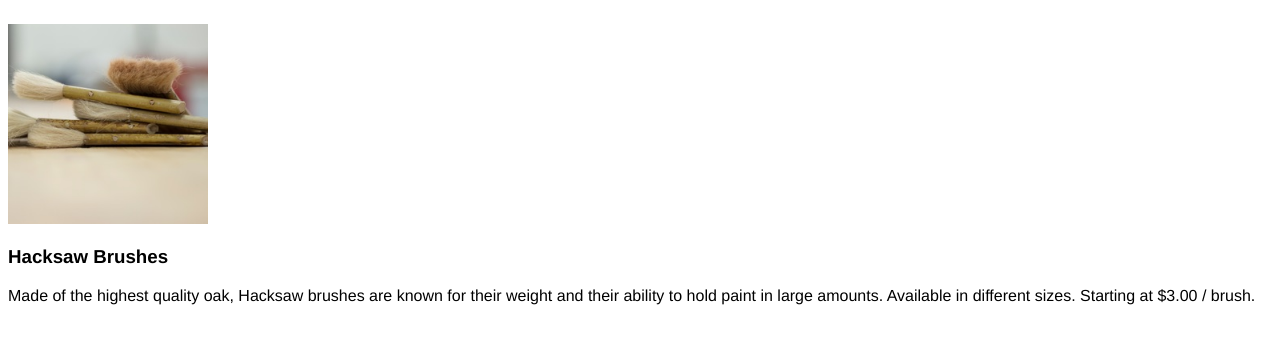
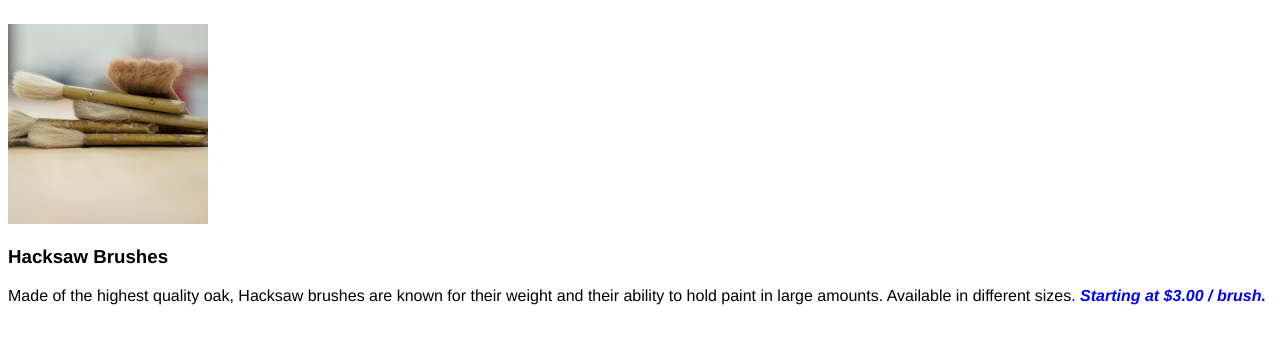
Before and after one commit to ValeSer/Dasmoto_Arts_Crafts, a plain HTML site: page index.html in a window 1280 px wide. Shown: the part 289-632 px from the top of the page. Drawn offline with Linux system fonts and the light colour scheme.

Commit message:
use em element to change a part of description

```diff
--- a/index.html
+++ b/index.html
@@ -11,7 +11,7 @@
         <h2 class="brushes">Brushes</h2>
         <img src="resources/images/image 2.jpeg"/>
         <h3>Hacksaw Brushes</h3>
-        <p>Made of the highest quality oak, Hacksaw brushes are known for their weight and their ability to hold paint in large amounts. Available in different sizes. Starting at $3.00 / brush.</p>
+        <p class="description">Made of the highest quality oak, Hacksaw brushes are known for their weight and their ability to hold paint in large amounts. Available in different sizes. <em>Starting at $3.00 / brush.</em></p>
     </div>
 
 </body>
--- a/resources/css/index.css
+++ b/resources/css/index.css
@@ -31,3 +31,8 @@
       height: 200px;
       width: 200px;
    }
+
+   .description em {
+       font-weight: bold;
+       color: blue;
+   }
```
